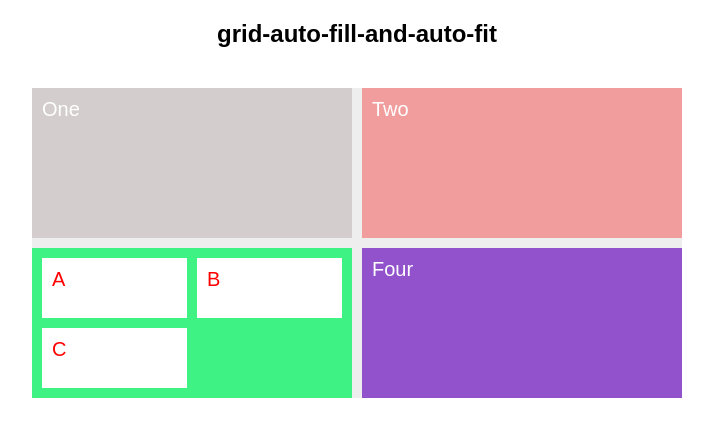
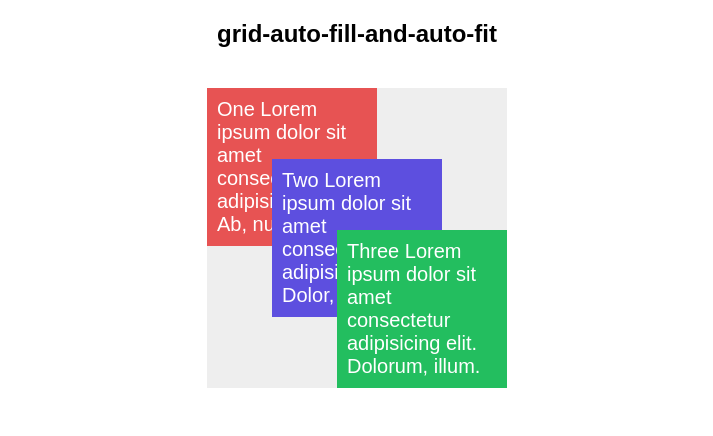
Before and after one commit to mku306ukm/Learn-css, a plain HTML site: page index.html in a window 1280 px wide. Shown: the whole page, without its empty margins (283-996 px from the left). Drawn offline with Linux system fonts and the light colour scheme.

Commit message:
overlapping-grid

```diff
--- a/index.html
+++ b/index.html
@@ -18,60 +18,57 @@
         .container {
             margin: 40px auto 0;
             background: #eee;
-            width: 650px;
+            width: 300px;
 
             display: grid;
-            grid-template-columns: repeat(2, 1fr);
+            grid-template-columns: repeat(2, 150px);
             grid-template-rows: repeat(2, 150px);
-            grid-gap: 10px;
         }
 
         .item1 {
-            background: rgb(212, 205, 205);
+            background: rgb(231, 83, 83);
+            grid-column: 1 / span 2;
+            grid-row: 1 / span 2;
+            align-self: start;
+            padding: 10px;
 
         }
 
         .item2 {
-            background: rgb(241, 157, 157);
+            background: rgb(93, 79, 223);
+             grid-column: 1 / span 2;
+            grid-row: 1 / span 2;
+            align-self: center;
+            justify-self: center;
+            padding: 10px;
 
         }
 
         .item3 {
-            background: rgb(62, 243, 132);
-            display: grid;
-            grid-template-columns: 1fr 1fr;
-            grid-gap: 10px;
-     }
-        .item3 > div{
-            background: #fff;
-            color: red;
+            background: rgb(35, 190, 95);
+            grid-column: 1 / span 2;
+            grid-row: 1 / span 2;
+            align-self: end;
+            justify-self: end;
             padding: 10px;
-        }
-
-        .item4 {
-            background: rgb(145, 82, 204);
 
         }
 
         .items {
             font-size: 20px;
             color: #fff;
-            padding: 10px;
+            max-width: 150px;
         }
     </style>
 </head>
+
 <body>
 
     <h2>grid-auto-fill-and-auto-fit</h2>
     <div class="container">
-        <div class="items item1">One </div>
-        <div class="items item2">Two</div>
-        <div class="items item3">
-            <div class="subitem1">A</div>
-            <div class="subitem2">B</div>
-            <div class="subitem3">C</div>
-        </div>
-        <div class="items item4">Four</div>
+        <div class="items item1">One Lorem ipsum dolor sit amet consectetur adipisicing elit. Ab, numquam.</div>
+        <div class="items item2">Two Lorem ipsum dolor sit amet consectetur, adipisicing elit. Dolor, aperiam!</div>
+        <div class="items item3">Three Lorem ipsum dolor sit amet consectetur adipisicing elit. Dolorum, illum.</div>
     </div>
 </body>
 
```
